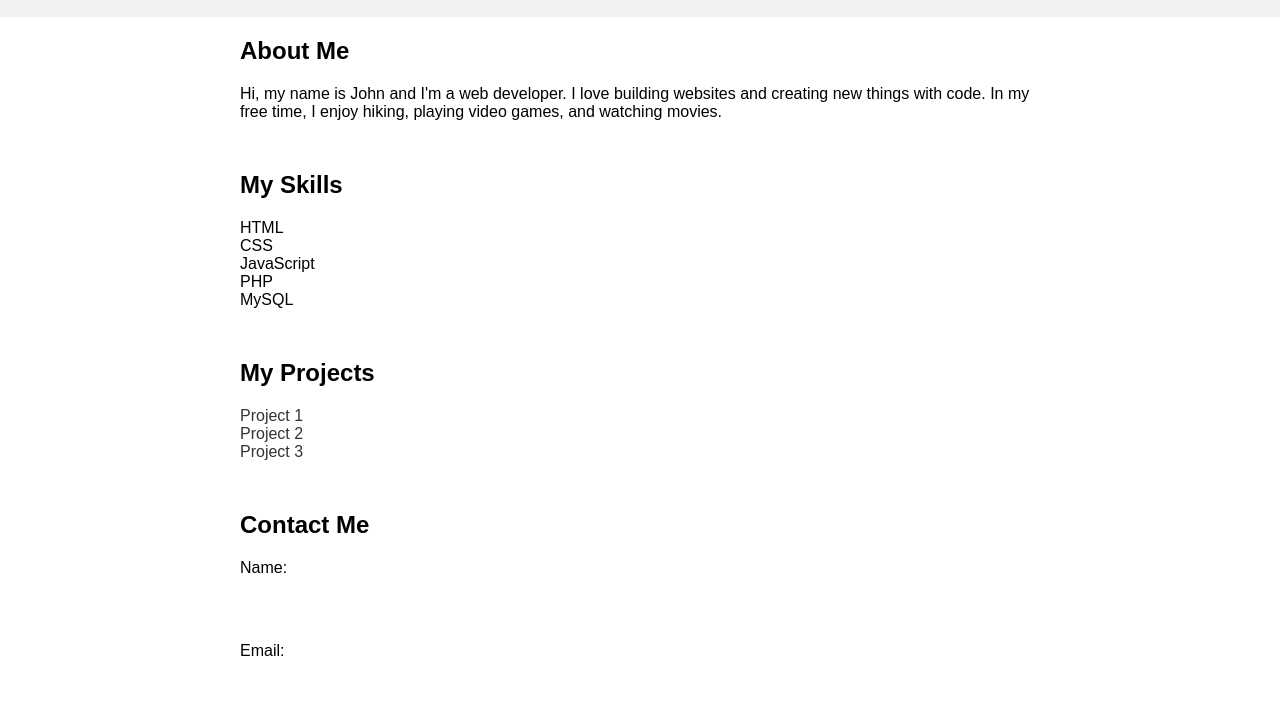
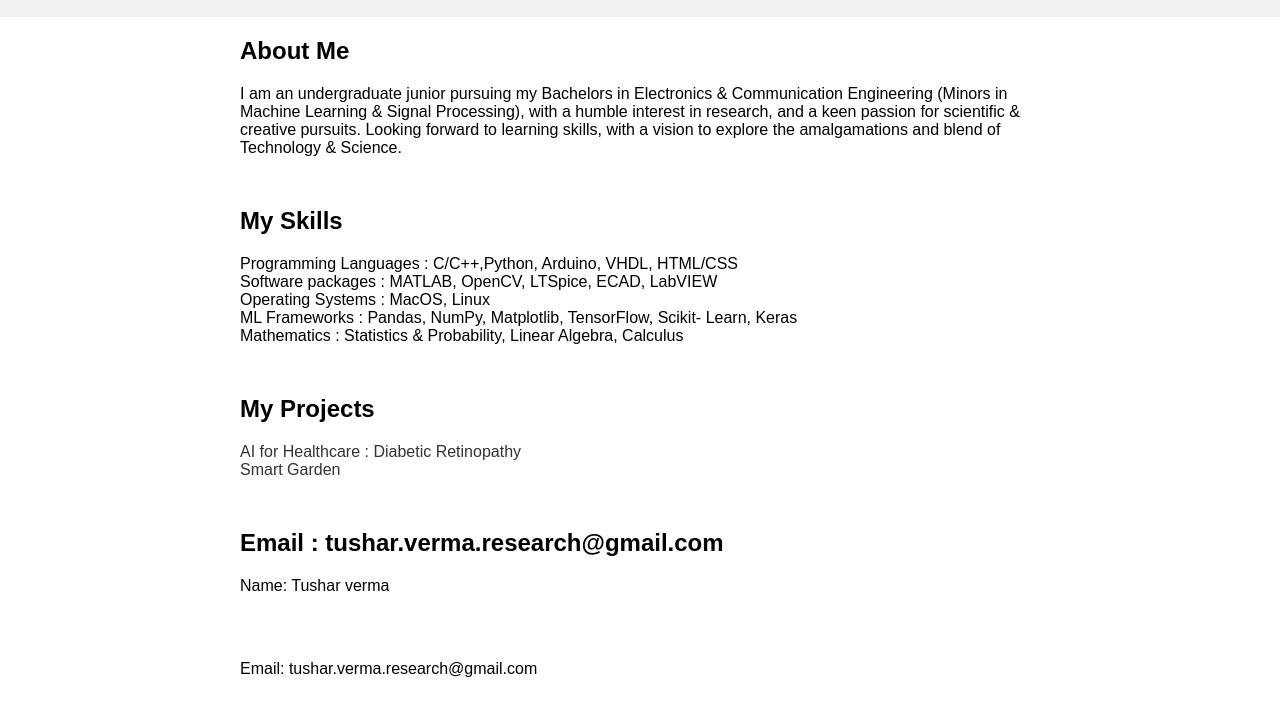
Before and after one commit to vermatushar/vermatushar.github.io, a plain HTML site: page index.html in a window 1280 px wide. Shown: the part 78-800 px from the top of the page. Drawn offline with Linux system fonts and the light colour scheme.

Commit message:
Update index.html

```diff
--- a/index.html
+++ b/index.html
@@ -1,7 +1,7 @@
 <!DOCTYPE html>
 <html>
   <head>
-    <title>My Personal Website</title>
+    <title>Tushar Verma</title>
     <meta charset="UTF-8">
     <meta name="viewport" content="width=device-width, initial-scale=1.0">
     <link rel="stylesheet" href="style.css">
@@ -21,36 +21,36 @@
     <main>
       <section id="about-me">
         <h2>About Me</h2>
-        <p>Hi, my name is John and I'm a web developer. I love building websites and creating new things with code. In my free time, I enjoy hiking, playing video games, and watching movies.</p>
+        <p>I am an undergraduate junior pursuing my Bachelors in Electronics & Communication Engineering (Minors in Machine Learning & Signal Processing), with a humble interest in research, and a keen passion for scientific & creative pursuits. Looking forward to learning skills, with a vision to explore the amalgamations and blend of Technology & Science.
+</p>
       </section>
       <section id="my-skills">
         <h2>My Skills</h2>
         <ul>
-          <li>HTML</li>
-          <li>CSS</li>
-          <li>JavaScript</li>
-          <li>PHP</li>
-          <li>MySQL</li>
+          <li>Programming Languages : C/C++,Python, Arduino, VHDL, HTML/CSS</li>
+          <li>Software packages : MATLAB, OpenCV, LTSpice, ECAD, LabVIEW</li>
+          <li>Operating Systems : MacOS, Linux</li>
+          <li>ML Frameworks : Pandas, NumPy, Matplotlib, TensorFlow, Scikit- Learn, Keras</li>
+          <li>Mathematics : Statistics & Probability, Linear Algebra, Calculus</li>
         </ul>
       </section>
       <section id="my-projects">
         <h2>My Projects</h2>
         <ul>
-          <li><a href="#">Project 1</a></li>
-          <li><a href="#">Project 2</a></li>
-          <li><a href="#">Project 3</a></li>
+          <li><a href="#">AI for Healthcare : Diabetic Retinopathy </a></li>
+          <li><a href="#">Smart Garden </a></li>
         </ul>
       </section>
       <section id="contact-me">
-        <h2>Contact Me</h2>
+        <h2>Email : tushar.verma.research@gmail.com</h2>
         <form>
-          <label for="name">Name:</label>
+          <label for="name">Name: Tushar verma</label>
           <input type="text" id="name" name="name" required><br>
 
-          <label for="email">Email:</label>
+          <label for="email">Email: tushar.verma.research@gmail.com</label>
           <input type="email" id="email" name="email" required><br>
 
-          <label for="message">Message:</label>
+          <label for="message">Message: +91 9310373160</label>
           <textarea id="message" name="message" required></textarea><br>
 
           <button type="submit">Send</button>
@@ -58,7 +58,7 @@
       </section>
     </main>
     <footer>
-      <p>&copy; 2023 John Doe</p>
+      <p>&copy; 2023, Tushar Verma</p>
     </footer>
   </body>
 </html>
```
